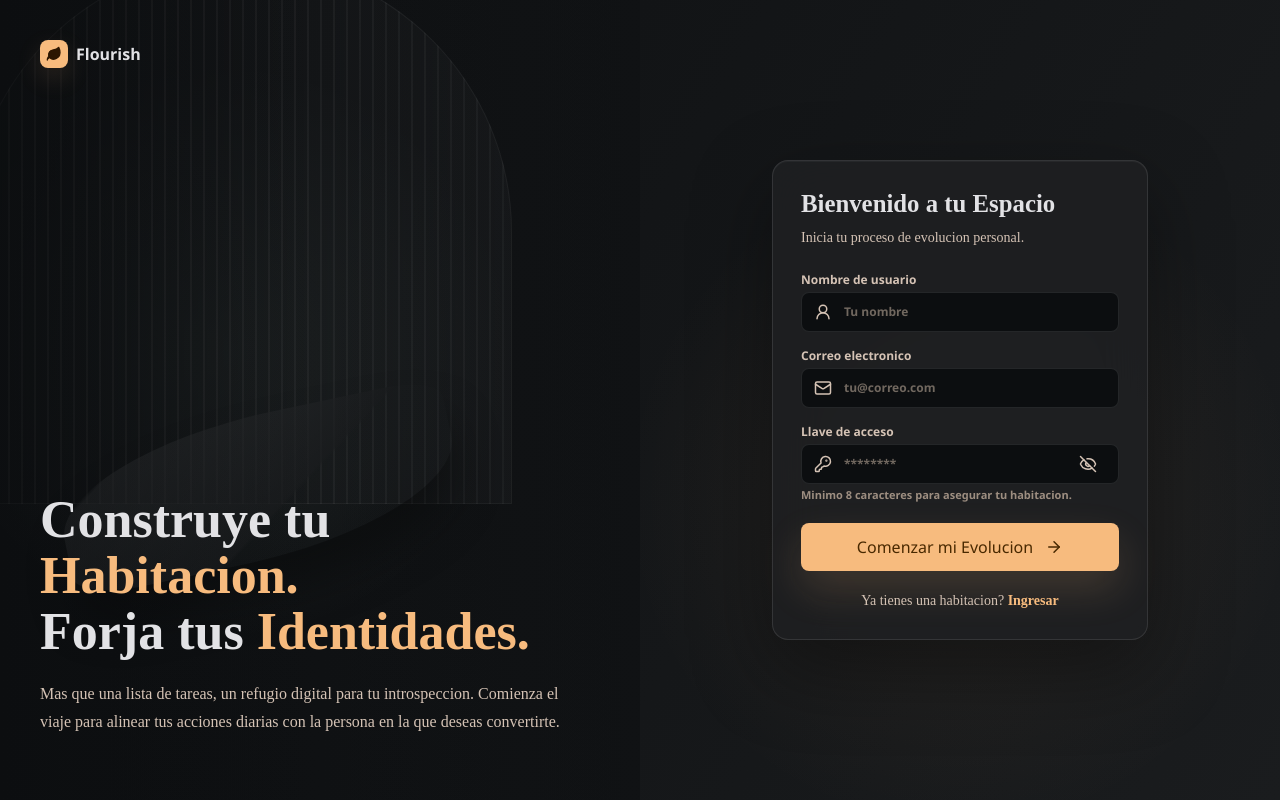
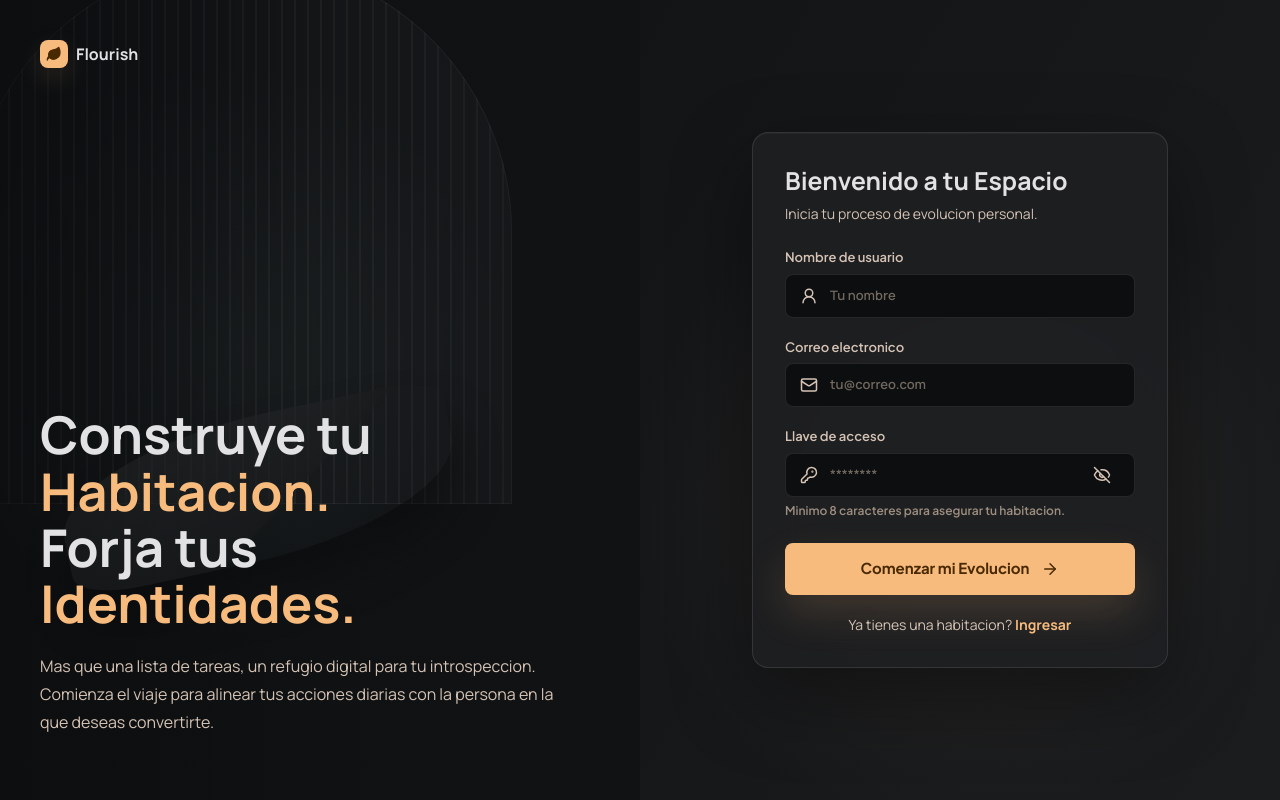
Before and after one commit to aenami/Flourish, a React (Vite) app in the folder client/: page /register in a window 1280 px wide. Built offline with nearby package versions, Linux system fonts and the light colour scheme; no server answers.

Commit message:
Se pule el flujo de autenticacion actual

```diff
--- a/client/src/components/AuthBrand.tsx
+++ b/client/src/components/AuthBrand.tsx
@@ -8,12 +8,12 @@ export function AuthBrand({ compact = false }: AuthBrandProps) {
   const iconSize = compact ? 16 : 22
 
   return (
-    <div className="relative z-10 inline-flex items-center gap-2 text-[#e2e2e5]">
+    <div className="relative z-10 inline-flex items-center gap-2 text-on-surface">
       <span
         className={
           compact
-            ? 'grid size-7 place-items-center rounded-lg bg-[#f7bb7e] text-[#2c1600] shadow-[0_10px_26px_rgba(247,187,126,0.14)]'
-            : 'grid size-11 place-items-center rounded-xl bg-[#f7bb7e] text-[#2c1600] shadow-[0_14px_34px_rgba(247,187,126,0.16)]'
+            ? 'grid size-7 place-items-center rounded-lg bg-primary text-on-primary shadow-[0_10px_26px_rgba(247,187,126,0.14)]'
+            : 'grid size-11 place-items-center rounded-xl bg-primary text-on-primary shadow-[0_14px_34px_rgba(247,187,126,0.16)]'
         }
       >
         <Leaf size={iconSize} fill="currentColor" />
@@ -21,8 +21,8 @@ export function AuthBrand({ compact = false }: AuthBrandProps) {
       <strong
         className={
           compact
-            ? 'font-["Manrope"] text-base font-bold leading-none tracking-normal'
-            : 'font-["Manrope"] text-3xl font-bold leading-none tracking-normal'
+            ? 'font-sans text-base font-bold leading-none tracking-normal'
+            : 'font-sans text-3xl font-bold leading-none tracking-normal'
         }
       >
         Flourish
--- a/client/src/components/AuthField.tsx
+++ b/client/src/components/AuthField.tsx
@@ -31,22 +31,22 @@ export function AuthField({
     <label
       className={
         compact
-          ? 'grid gap-1 font-["Plus_Jakarta_Sans"] text-xs font-semibold text-[#d5c3b5]'
-          : 'grid gap-2 font-["Plus_Jakarta_Sans"] text-sm font-semibold text-[#d5c3b5]'
+          ? 'grid gap-1.5 font-label text-[13px] font-semibold text-on-surface-variant'
+          : 'grid gap-2 font-label text-sm font-semibold text-on-surface-variant'
       }
     >
       <span>{label}</span>
       <div
         className={
           compact
-            ? 'grid min-h-10 grid-cols-[auto_minmax(0,1fr)_auto] items-center rounded-lg border border-white/10 bg-[#0c0e10] px-3 text-[#d5c3b5] transition focus-within:border-[#f7bb7e]/60 focus-within:bg-[#121416] focus-within:shadow-[0_0_0_4px_rgba(247,187,126,0.08)]'
-            : 'grid min-h-14 grid-cols-[auto_minmax(0,1fr)_auto] items-center rounded-lg border border-white/10 bg-[#282a2c] px-4 text-[#d5c3b5] transition focus-within:border-[#f7bb7e]/60 focus-within:bg-[#333537] focus-within:shadow-[0_0_0_4px_rgba(247,187,126,0.08)]'
+            ? 'grid min-h-11 grid-cols-[auto_minmax(0,1fr)_auto] items-center rounded-lg border border-white/10 bg-surface-container-lowest px-3.5 text-on-surface-variant transition focus-within:border-primary/60 focus-within:bg-surface focus-within:shadow-[0_0_0_4px_rgba(247,187,126,0.08)]'
+            : 'grid min-h-14 grid-cols-[auto_minmax(0,1fr)_auto] items-center rounded-lg border border-white/10 bg-surface-container-high px-4 text-on-surface-variant transition focus-within:border-primary/60 focus-within:bg-surface-container-highest focus-within:shadow-[0_0_0_4px_rgba(247,187,126,0.08)]'
         }
       >
         {icon}
         <input
           autoComplete={autoComplete}
-          className="min-w-0 bg-transparent px-3 font-['Manrope'] text-[#e2e2e5] outline-none placeholder:text-[#9d8e81]/70"
+          className="min-w-0 bg-transparent px-3 font-sans text-on-surface outline-none placeholder:text-outline/70"
           inputMode={inputMode}
           onChange={(event) => onChange(event.target.value)}
           placeholder={placeholder}
@@ -55,7 +55,7 @@ export function AuthField({
         />
         {trailing}
       </div>
-      {helperText ? <small className="text-[11px] font-semibold text-[#9d8e81]">{helperText}</small> : null}
+      {helperText ? <small className="text-xs font-semibold text-outline">{helperText}</small> : null}
     </label>
   )
 }
--- a/client/src/components/AuthPasswordToggle.tsx
+++ b/client/src/components/AuthPasswordToggle.tsx
@@ -18,7 +18,7 @@ export function AuthPasswordToggle({
   return (
     <button
       aria-label={isVisible ? labelWhenVisible : labelWhenHidden}
-      className="grid size-9 place-items-center rounded-lg text-[#d5c3b5] transition hover:bg-[#f7bb7e]/10 hover:text-[#f7bb7e]"
+      className="grid size-9 place-items-center rounded-lg text-on-surface-variant transition hover:bg-primary/10 hover:text-primary"
       onClick={onToggle}
       type="button"
     >
--- a/client/src/pages/RegisterPage.tsx
+++ b/client/src/pages/RegisterPage.tsx
@@ -45,8 +45,8 @@ export function RegisterPage() {
   }
 
   return (
-    <main className="grid min-h-screen overflow-hidden bg-[#121416] text-[#e2e2e5] lg:grid-cols-[1fr_1fr]">
-      <section className="relative min-h-120 overflow-hidden bg-[radial-gradient(circle_at_35%_44%,rgba(172,206,191,0.1),transparent_18rem),linear-gradient(90deg,#0c0e10_0%,#121416_100%)] p-5 lg:min-h-screen lg:p-10">
+    <main className="grid min-h-screen overflow-hidden bg-surface font-sans text-on-surface lg:grid-cols-[1fr_1fr]">
+      <section className="relative min-h-120 overflow-hidden bg-[radial-gradient(circle_at_35%_44%,rgba(172,206,191,0.1),transparent_18rem),linear-gradient(90deg,var(--color-surface-container-lowest)_0%,var(--color-surface)_100%)] p-5 lg:min-h-screen lg:p-10">
         <AuthBrand compact />
 
         <div className="absolute -left-8 -top-10 h-136 w-136 rounded-t-full border border-white/5 bg-[repeating-linear-gradient(90deg,rgba(255,255,255,0.045)_0,rgba(255,255,255,0.045)_2px,transparent_2px,transparent_13px),linear-gradient(90deg,rgba(12,14,16,0.8),rgba(40,42,44,0.32))]" />
@@ -54,28 +54,28 @@ export function RegisterPage() {
         <div className="absolute inset-0 bg-[linear-gradient(90deg,rgba(12,14,16,0.5),transparent_50%,rgba(12,14,16,0.35))]" />
 
         <article className="absolute bottom-9 left-5 right-5 z-10 lg:bottom-16 lg:left-10 lg:right-20">
-          <h1 className="max-w-[160 font-['Manrope'] text-[2.3rem] font-bold leading-[1.08] tracking-normal text-[#e2e2e5] md:text-[3rem] lg:text-[3.25rem]">
-            Construye tu <span className="text-[#f7bb7e]">Habitacion.</span>
+          <h1 className="max-w-160 font-sans text-[2.3rem] font-bold leading-[1.08] tracking-normal text-on-surface md:text-[3rem] lg:text-[3.25rem]">
+            Construye tu <span className="text-primary">Habitacion.</span>
             <br />
-            Forja tus <span className="text-[#f7bb7e]">Identidades.</span>
+            Forja tus <span className="text-primary">Identidades.</span>
           </h1>
-          <p className="mt-5 max-w-140 font-['Manrope'] text-base leading-7 text-[#d5c3b5]">
+          <p className="mt-5 max-w-140 font-sans text-base leading-7 text-on-surface-variant">
             Mas que una lista de tareas, un refugio digital para tu introspeccion. Comienza el viaje para alinear tus
             acciones diarias con la persona en la que deseas convertirte.
           </p>
         </article>
       </section>
 
-      <section className="grid min-h-screen place-items-center bg-[radial-gradient(circle_at_50%_62%,rgba(247,187,126,0.08),transparent_21rem),linear-gradient(120deg,#121416_0%,#1a1c1e_100%)] px-5 py-10 lg:px-10">
-        <div className="w-full max-w-94 rounded-2xl border border-white/10 bg-[#1e2022]/90 p-7 shadow-[0_28px_80px_rgba(0,0,0,0.38),inset_0_1px_0_rgba(255,255,255,0.04)] backdrop-blur-xl">
+      <section className="grid min-h-screen place-items-center bg-[radial-gradient(circle_at_50%_62%,rgba(247,187,126,0.08),transparent_21rem),linear-gradient(120deg,var(--color-surface)_0%,var(--color-surface-container-low)_100%)] px-5 py-10 lg:px-10">
+        <div className="w-full max-w-104 rounded-2xl border border-white/10 bg-surface-container/90 p-8 shadow-[0_28px_80px_rgba(0,0,0,0.38),inset_0_1px_0_rgba(255,255,255,0.04)] backdrop-blur-xl">
           <header className="mb-6">
-            <h2 className="font-['Manrope'] text-[1.55rem] font-bold leading-tight tracking-normal text-[#e2e2e5]">
+            <h2 className="font-sans text-[1.55rem] font-bold leading-tight tracking-normal text-on-surface">
               Bienvenido a tu Espacio
             </h2>
-            <p className="mt-2 font-['Manrope'] text-sm text-[#d5c3b5]">Inicia tu proceso de evolucion personal.</p>
+            <p className="mt-2 font-sans text-sm text-on-surface-variant">Inicia tu proceso de evolucion personal.</p>
           </header>
 
-          <form className="grid gap-4" onSubmit={handleSubmit}>
+          <form className="grid gap-5" onSubmit={handleSubmit}>
             <AuthField
               compact
               autoComplete="name"
@@ -121,13 +121,13 @@ export function RegisterPage() {
             />
 
             {errorMessage ? (
-              <p className="rounded-lg border border-[#ffb4ab]/30 bg-[#93000a]/20 p-3 font-['Manrope'] text-sm leading-5 text-[#ffdad6]">
+              <p className="rounded-lg border border-error/30 bg-error-container/20 p-3 font-sans text-sm leading-5 text-on-error-container">
                 {errorMessage}
               </p>
             ) : null}
 
             <button
-              className="mt-1 inline-flex min-h-12 w-full items-center justify-center gap-3 rounded-lg bg-[#f7bb7e] px-4 font-['Plus_Jakarta_Sans'] text-sm font-bold text-[#492900] shadow-[0_18px_40px_rgba(247,187,126,0.16)] transition hover:-translate-y-0.5 hover:bg-[#ffdcbd] disabled:translate-y-0 disabled:opacity-70"
+              className="mt-1 inline-flex min-h-13 w-full items-center justify-center gap-3 rounded-lg bg-primary px-4 font-label text-[15px] font-bold text-on-primary shadow-[0_18px_40px_rgba(247,187,126,0.16)] transition hover:-translate-y-0.5 hover:bg-primary-fixed disabled:translate-y-0 disabled:opacity-70"
               disabled={isSubmitting}
               type="submit"
             >
@@ -136,9 +136,9 @@ export function RegisterPage() {
             </button>
           </form>
 
-          <p className="mt-5 text-center font-['Manrope'] text-sm text-[#d5c3b5]">
+          <p className="mt-5 text-center font-sans text-sm text-on-surface-variant">
             Ya tienes una habitacion?{' '}
-            <Link className="font-bold text-[#f7bb7e] transition hover:text-[#ffdcbd]" to="/login">
+            <Link className="font-bold text-primary transition hover:text-primary-fixed" to="/login">
               Ingresar
             </Link>
           </p>
--- a/client/src/styles.css
+++ b/client/src/styles.css
@@ -1,16 +1,37 @@
 
+@import url("https://fonts.googleapis.com/css2?family=Manrope:wght@400;500;600;700;800&family=Plus+Jakarta+Sans:wght@500;600;700&display=swap");
 @import "tailwindcss";
+
+@theme {
+  --font-sans: "Manrope", "Avenir Next", Aptos, "Segoe UI", sans-serif;
+  --font-label: "Plus Jakarta Sans", "Manrope", "Avenir Next", Aptos, "Segoe UI", sans-serif;
+
+  --color-surface: #121416;
+  --color-surface-dim: #121416;
+  --color-surface-bright: #37393b;
+  --color-surface-container-lowest: #0c0e10;
+  --color-surface-container-low: #1a1c1e;
+  --color-surface-container: #1e2022;
+  --color-surface-container-high: #282a2c;
+  --color-surface-container-highest: #333537;
+  --color-on-surface: #e2e2e5;
+  --color-on-surface-variant: #d5c3b5;
+  --color-outline: #9d8e81;
+  --color-outline-variant: #51453a;
+  --color-primary: #f7bb7e;
+  --color-on-primary: #492900;
+  --color-primary-container: #d9a066;
+  --color-primary-fixed: #ffdcbd;
+  --color-secondary: #accebf;
+  --color-error: #ffb4ab;
+  --color-error-container: #93000a;
+  --color-on-error-container: #ffdad6;
+}
 
 :root {
   color: #e2e2e5;
   background: #121416;
-  font-family:
-    Manrope,
-    "Plus Jakarta Sans",
-    Avenir Next,
-    Aptos,
-    Segoe UI,
-    sans-serif;
+  font-family: var(--font-sans);
 }
 
 * {
@@ -28,11 +49,6 @@ body {
   background: #121416;
 }
 
-button,
-input {
-  font: inherit;
-}
-
 button {
   cursor: pointer;
 }
```
Also changed, not shown: client/src/pages/LoginPage.tsx (+18 -18 lines), client/src/services/Api.ts (+14 -2 lines), 1 other file (tests, documents, lock files or other folders).
